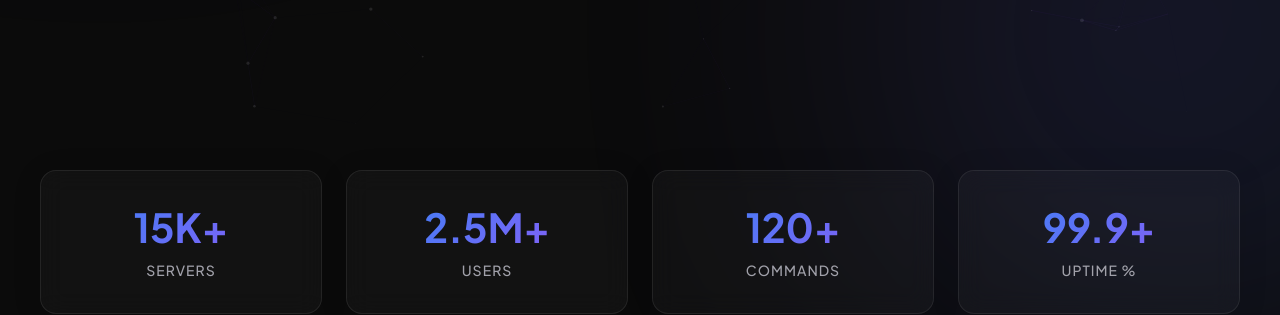
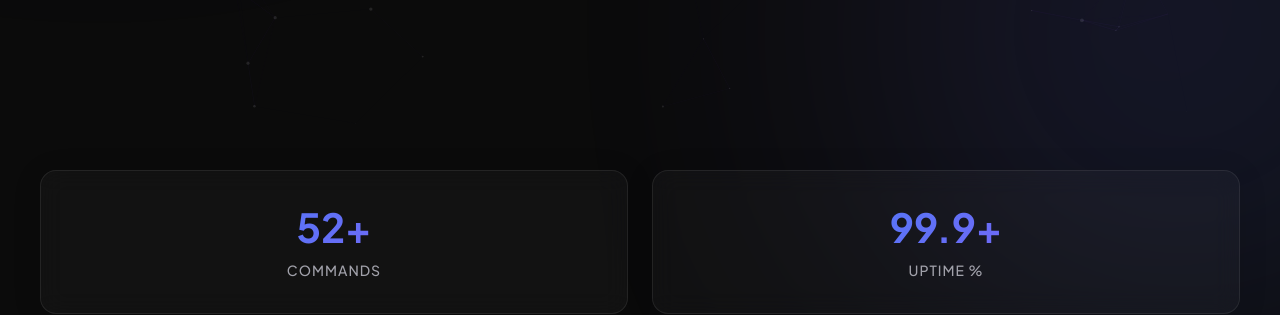
Before and after one commit to Sarwna-coder/Nexus-Site, a plain HTML site: page index.html in a window 1280 px wide. Shown: the part 670-985 px from the top of the page. Drawn offline with Linux system fonts and the light colour scheme.

Commit message:
Refactor statistics section in index.html

```diff
--- a/index.html
+++ b/index.html
@@ -79,17 +79,10 @@
 <section class="stats" id="statistics">
     <div class="stats-container reveal">
         <div class="stat-card glass">
-                <h3 class="stat-number" data-target="15000">0</h3>
-                <p class="stat-label">Servers</p>
-            </div>
-            <div class="stat-card glass">
-                <h3 class="stat-number" data-target="2500000">0</h3>
-                <p class="stat-label">Users</p>
-            </div>
-            <div class="stat-card glass">
-                <h3 class="stat-number" data-target="120">0</h3>
+            <h3 class="stat-number" data-target="52">0</h3>
             <p class="stat-label">Commands</p>
         </div>
+
         <div class="stat-card glass">
             <h3 class="stat-number" data-target="99.9">0</h3>
             <p class="stat-label">Uptime %</p>
```
Lines whose indentation alone changed are shown as unchanged.
